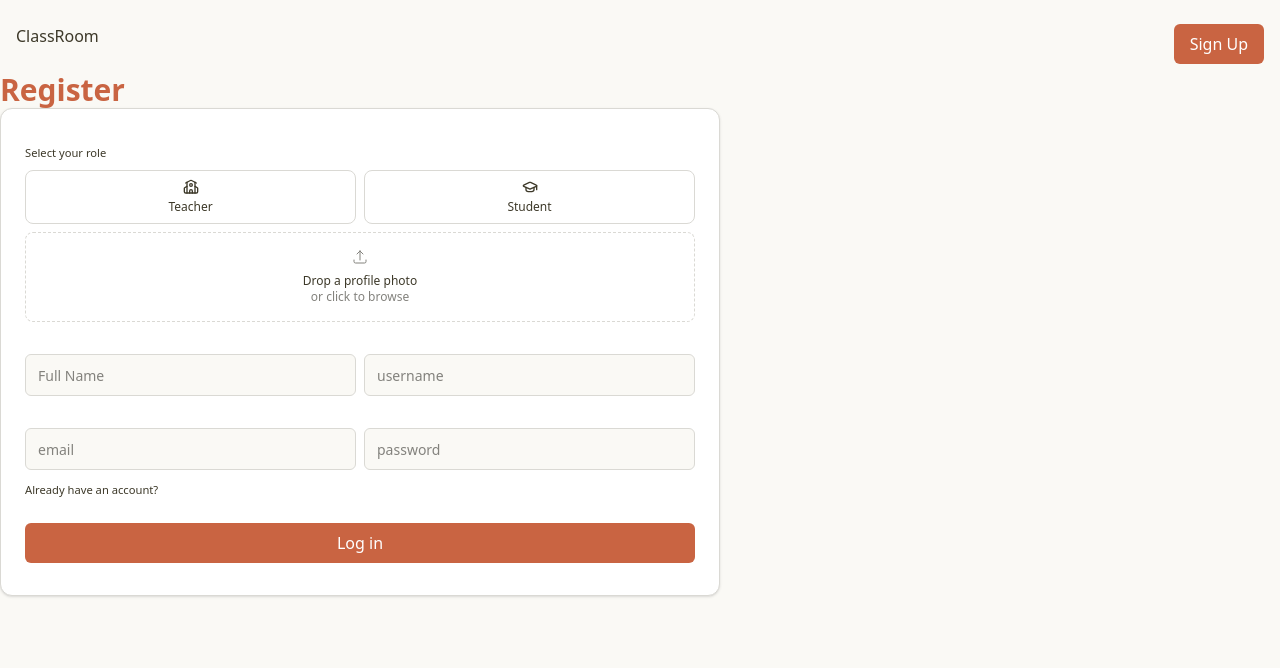
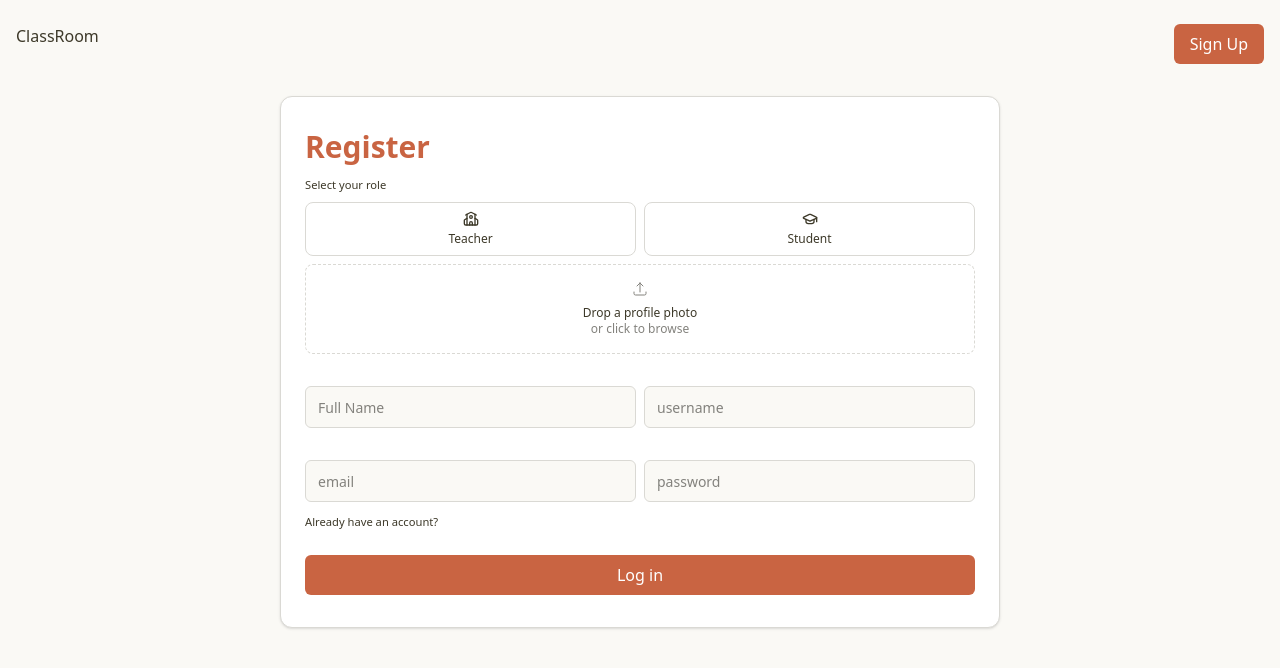
Before and after one commit to yusuf-codes10/horseshoe-academy, a Vue app in the folder apps/web/: page /register in a window 1280 px wide. Shown: the top 668 px of the page. Built offline with nearby package versions, Linux system fonts and the light colour scheme.

Commit message:
centered register form

```diff
--- a/apps/web/src/views/RegisterView.vue
+++ b/apps/web/src/views/RegisterView.vue
@@ -11,11 +11,11 @@ const role = ref("");
 </script>
 
 <template>
-  <div>
+  <div class="flex justify-center items-center my-2">
+    <div
+    class="flex flex-col gap-2 bg-popover border border-border rounded-xl py-8 px-6 w-full my-4 md:w-180 shadow-sm"
+    >
     <h1 class="title">Register</h1>
-    <div
-      class="flex flex-col gap-2 bg-popover border border-border rounded-xl py-8 px-6 w-full md:w-180 shadow-sm"
-    >
       <!-- role selection -->
       <p class="sub-text">Select your role</p>
       <div class="flex gap-2">
```
